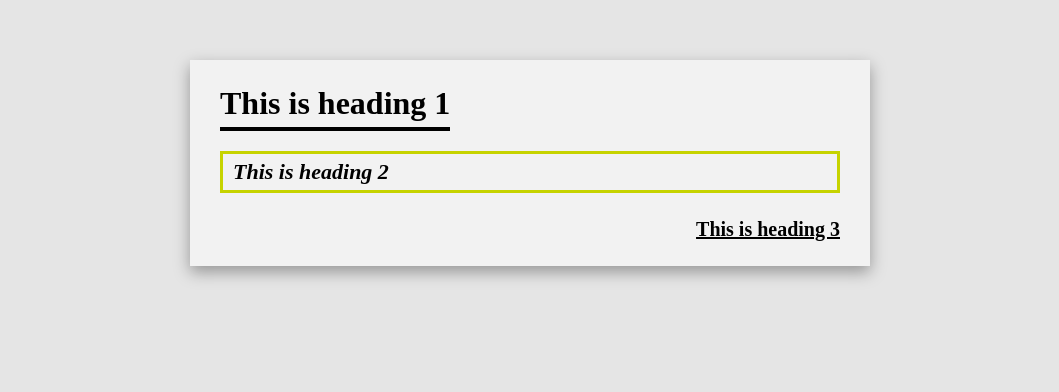
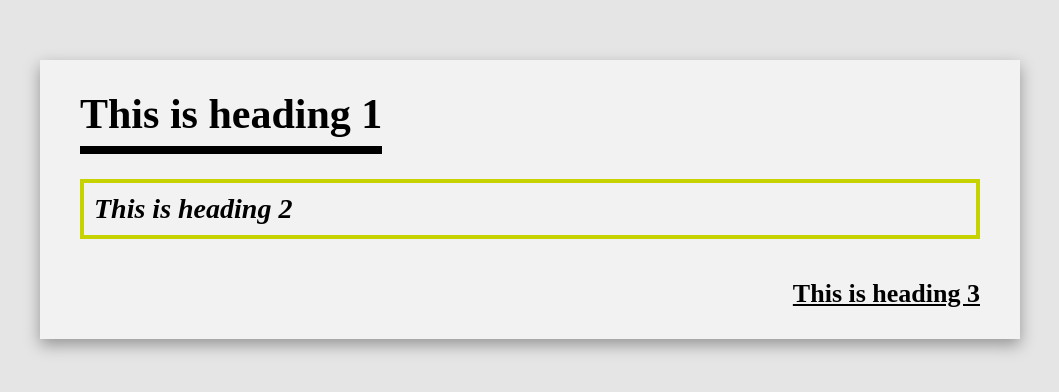
Before and after one commit to andychang1168-collab/andychang18, a plain HTML site: page index.html in a window 1280 px wide. Shown: the whole page, without its empty margins (110-1169 px from the left). Drawn offline with Linux system fonts and the light colour scheme.

Commit message:
Update index.html

```diff
--- a/index.html
+++ b/index.html
@@ -10,38 +10,38 @@ body {
     font-family: "Times New Roman", serif;
 }
 
-/* 外框 */
 .container {
-    width: 620px;
+    width: 900px; /* 比之前更寬 */
     margin: 60px auto;
     background: #f2f2f2;
-    padding: 25px 30px;
+    padding: 30px 40px;
     box-shadow: 0 6px 15px rgba(0,0,0,0.35);
 }
 
-/* Heading 1 */
+/* h1 */
 h1 {
-    margin: 0 0 20px 0;
-    font-size: 32px;
-    font-weight: bold;
-    border-bottom: 4px solid black;
-    display: inline-block; /* 讓線只跟文字一樣長 */
-    padding-bottom: 5px;
+    margin: 0 0 25px 0;
+    font-size: 42px;
+    border-bottom: 8px solid black; /* 粗線！ */
+    display: inline-block;
+    padding-bottom: 8px; /* 拉開距離 */
 }
 
-/* Heading 2 */
+/* h2 */
 h2 {
-    margin: 0 0 25px 0;
-    font-size: 22px;
+    margin: 0 0 40px 0;
+    font-size: 28px;
     font-style: italic;
-    border: 3px solid #c6d300;
-    padding: 5px 10px;
+    border: 4px solid #c6d300;
+    padding: 10px;
+    width: 100%; /* 撐滿整行 */
+    box-sizing: border-box;
 }
 
-/* Heading 3 */
+/* h3 */
 h3 {
     margin: 0;
-    font-size: 20px;
+    font-size: 26px;
     text-align: right;
     text-decoration: underline;
 }
```
